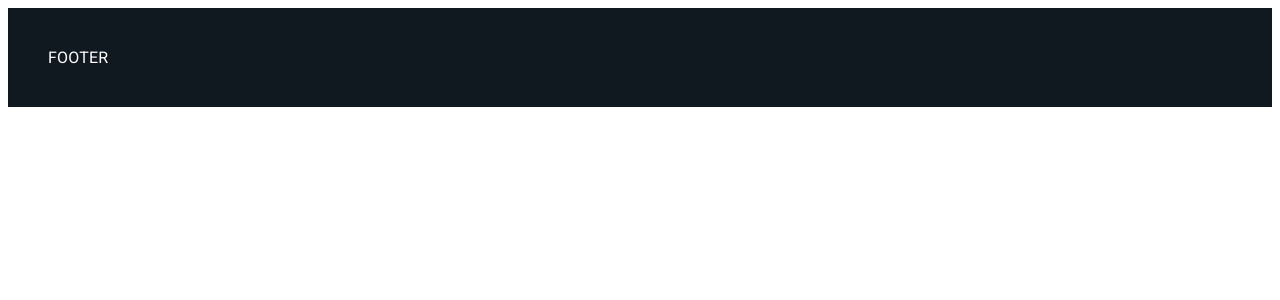
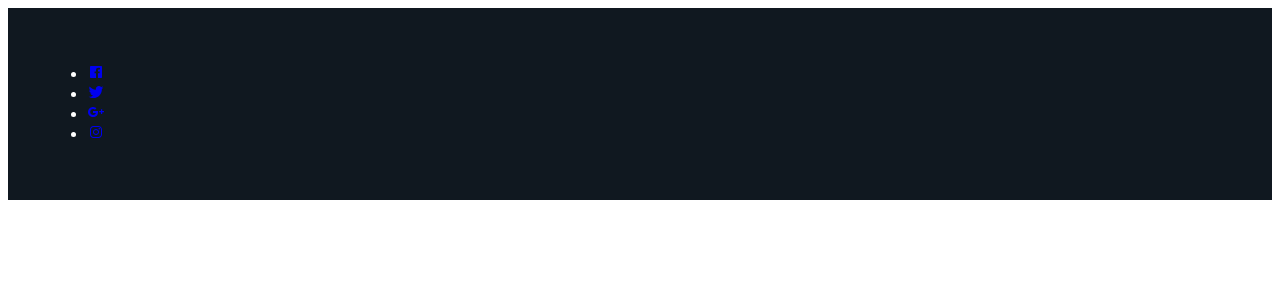
Before and after one commit to hungry-hungry-hippos/service_TD, a React app in the folder Footer/: page / in a window 1280 px wide. Shown: the top 300 px of the page. Built offline with nearby package versions, Linux system fonts and the light colour scheme.

Commit message:
Start on footer icons

```diff
--- a/Footer/public/index.html
+++ b/Footer/public/index.html
@@ -6,9 +6,13 @@
   <meta http-equiv="X-UA-Compatible" content="ie=edge">
   <title>Footer</title>
   <link href="https://fonts.googleapis.com/css?family=Roboto" rel="stylesheet">
+  <script src="https://unpkg.com/ionicons@4.5.5/dist/ionicons.js"></script>
+  <link rel="stylesheet" href="https://use.fontawesome.com/releases/v5.7.1/css/all.css" integrity="sha384-fnmOCqbTlWIlj8LyTjo7mOUStjsKC4pOpQbqyi7RrhN7udi9RwhKkMHpvLbHG9Sr" crossorigin="anonymous">
 </head>
 <body>
   <div id="footer"></div>
   <script src="bundle.js"></script>
 </body>
 </html>
+
+<!-- REMEMBER TO PUT GOOGLE LINK AND FONTAWESOME-->
--- a/Footer/src/App.jsx
+++ b/Footer/src/App.jsx
@@ -6,7 +6,30 @@ const { style } = require('./style.jsx');
 const App = () => (
   <div style={style.footertop}>
     <div style={style.row}>
-      FOOTER
+      <div className="col span-1-of-2">
+        <ul className="social-links">
+          <li>
+            <a href="#">
+              <ion-icon name="logo-facebook"></ion-icon>
+            </a>
+          </li>
+          <li>
+            <a href="#">
+              <ion-icon name="logo-twitter"></ion-icon>
+            </a>
+          </li>
+          <li>
+            <a href="#">
+              <ion-icon name="logo-googleplus"></ion-icon>
+            </a>
+          </li>
+          <li>
+            <a href="#">
+              <ion-icon name="logo-instagram"></ion-icon>
+            </a>
+          </li>
+        </ul>
+      </div>
     </div>
   </div>
 );
```
